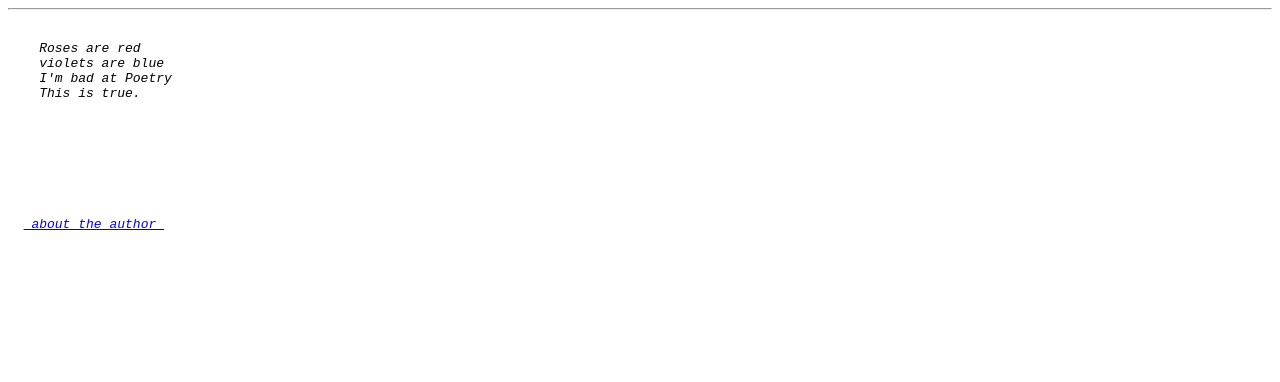
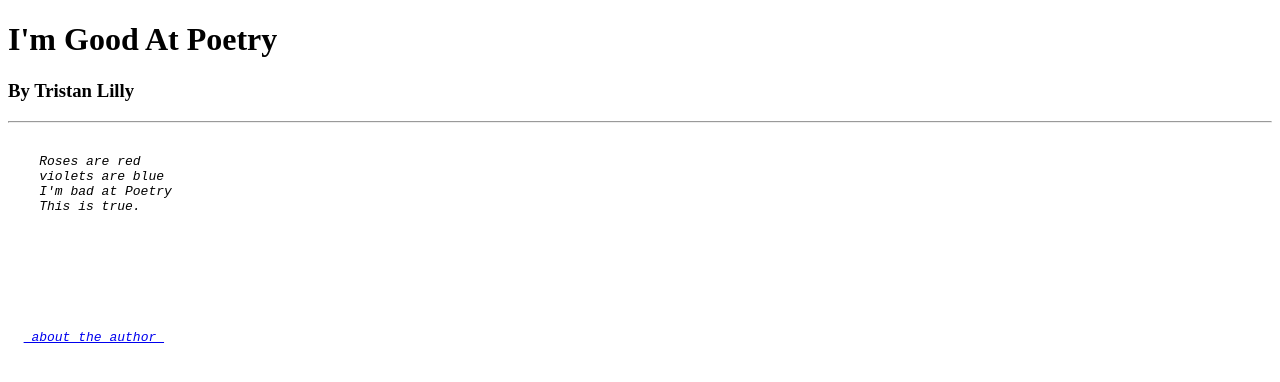
Before and after one commit to TDizzle/web-dev-hw, a plain HTML site: page assignment-04/index.html in a window 1280 px wide. Drawn offline with Linux system fonts and the light colour scheme.

Commit message:
Update index.html

```diff
--- a/assignment-04/index.html
+++ b/assignment-04/index.html
@@ -6,10 +6,12 @@
       <h1> I'm Good At Poetry </h1>
       <h3> By Tristan Lilly </h3>
     </title>
-  </head>
-  <hr>
+    </head>
 
   <body>
+    <h1> I'm Good At Poetry </h1>
+    <h3> By Tristan Lilly </h3>
+    <hr>
     <p>
       <pre>
        <i>
```
